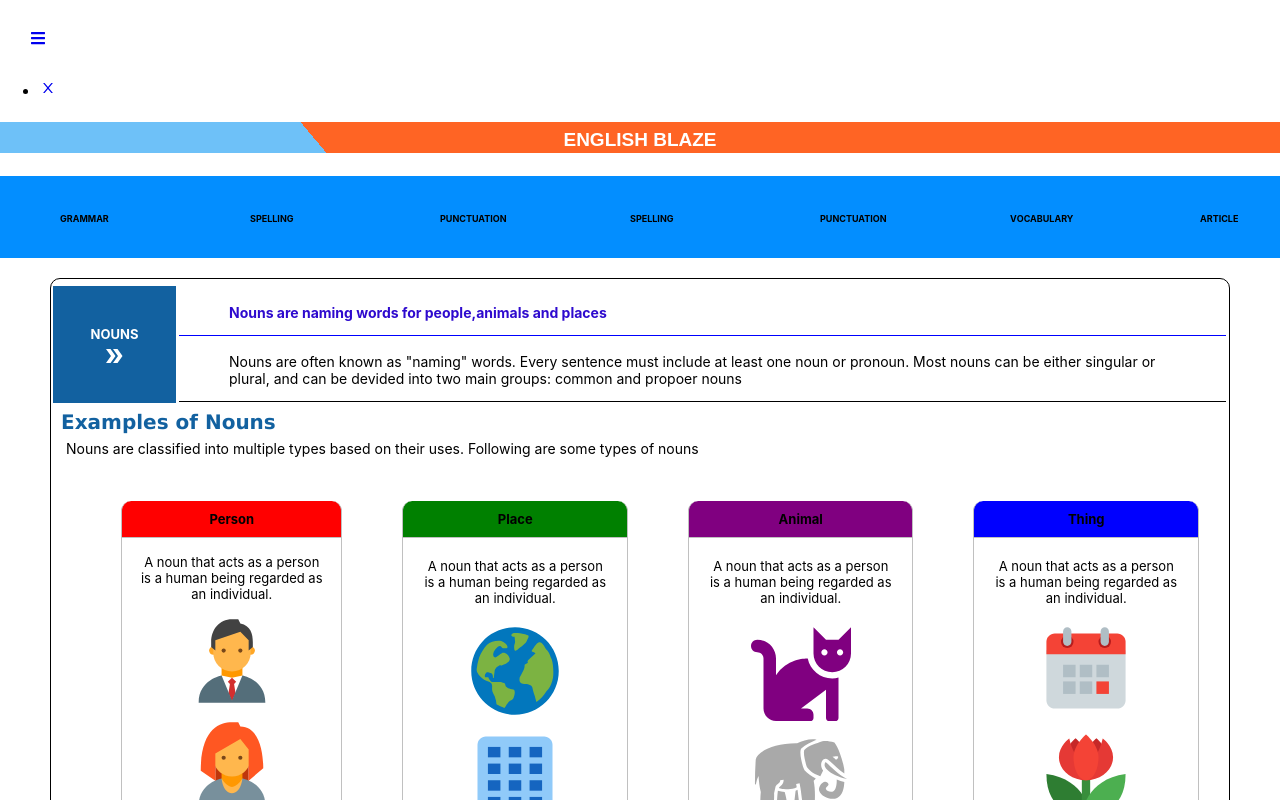
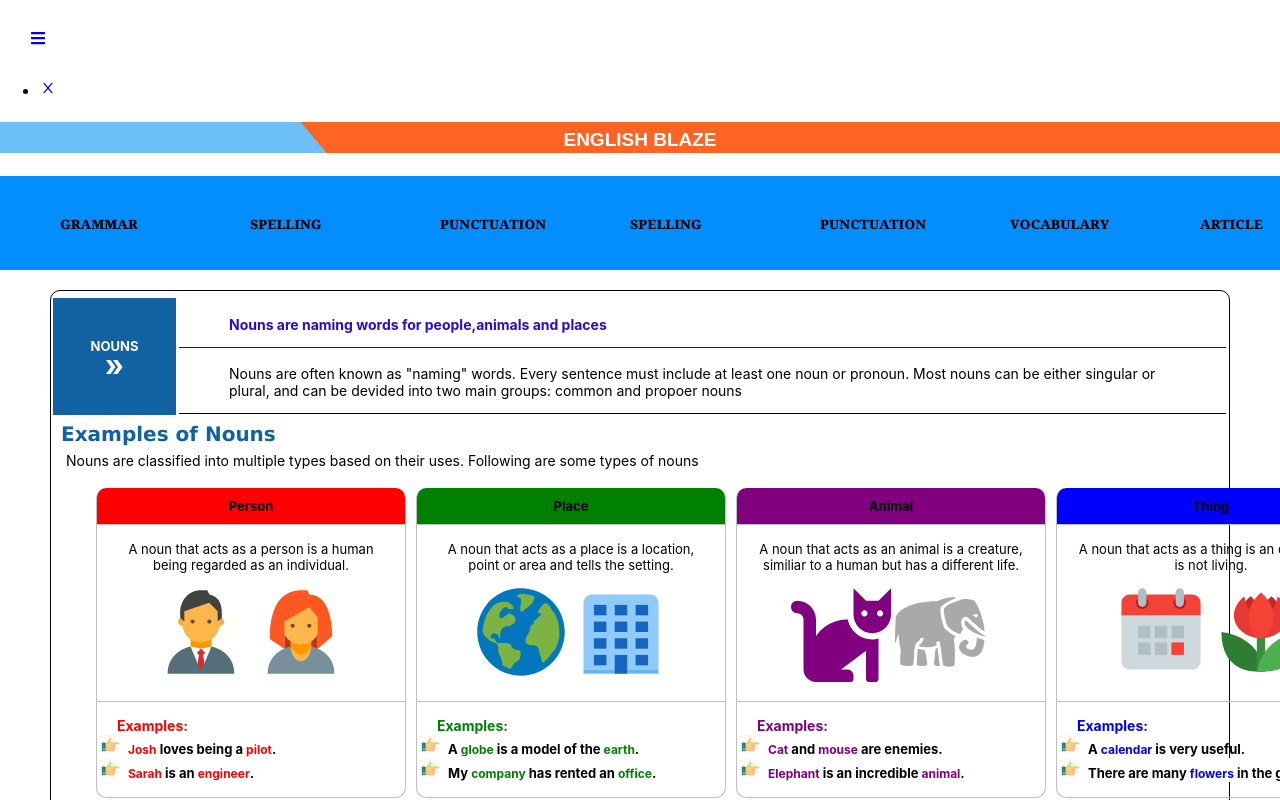
Before and after one commit to ktushar19Git/EnglishApp, a React (Create React App) app: page / in a window 1280 px wide. Shown: the top 800 px of the page. Built offline with nearby package versions, Linux system fonts and the light colour scheme.

Commit message:
content and size adjusted

```diff
--- a/src/App.css
+++ b/src/App.css
@@ -1,5 +1,6 @@
 .App {
   text-align: center;
+  font-family:-apple-system, BlinkMacSystemFont, 'Segoe UI', Roboto, Oxygen, Ubuntu, Cantarell, 'Open Sans', 'Helvetica Neue', sans-serif;
 }
 
 .App-logo {
@@ -76,8 +77,7 @@
 {
   background: #038eff;
   text-align: left;
-  font-family: -apple-system, BlinkMacSystemFont, 'Segoe UI', Roboto, Oxygen, Ubuntu, Cantarell, 'Open Sans', 'Helvetica Neue', sans-serif;
-  font-size: smaller;
+  font-family: Georgia, 'Times New Roman', Times, serif;
   font-weight: bolder;
   font-variant-caps: all-petite-caps;
 
@@ -328,7 +328,6 @@
   border-radius: 10px;
   background-color: white;
   border: 1px solid black;
-  font-family: -apple-system, BlinkMacSystemFont, 'Segoe UI', Roboto, Oxygen, Ubuntu, Cantarell, 'Open Sans', 'Helvetica Neue', sans-serif;
 }
 .Highlighters
 {
--- a/src/CSS/list.css
+++ b/src/CSS/list.css
@@ -41,13 +41,14 @@
 
 .List_item_red
 {
-    margin:10px;
+    margin:0px;
+    width: 320px;
 
 }
 .List_item_red ul
 {
-    margin: 10px;
-    padding: 10px;
+    margin: 0px;
+    padding:5px;
     list-style-type: none;
 }
 .List_item_red ul li
@@ -152,13 +153,15 @@
 
 .List_item_green
 {
-    margin:10px;
+    margin:0px;
+    width: 320px;
+
 
 }
 .List_item_green ul
 {
-    margin: 10px;
-    padding: 10px;
+    margin: 0px;
+    padding: 5px;
     list-style-type: none;
 }
 .List_item_green ul li
@@ -185,8 +188,8 @@
 }
 .List_item_green ul li div
 {
-    margin: 5px;
-    padding: 5px;
+    margin: 3px;
+    padding: 3px;
 }
 .List_item_green ul li:first-child:hover
 {
@@ -259,13 +262,15 @@
 
 .List_item_purple
 {
-    margin:10px;
+    margin:0px;
+    width: 320px;
+
 
 }
 .List_item_purple ul
 {
-    margin: 10px;
-    padding: 10px;
+    margin: 0px;
+    padding: 5px;
     list-style-type: none;
 }
 .List_item_purple ul li
@@ -292,8 +297,8 @@
 }
 .List_item_purple ul li div
 {
-    margin: 5px;
-    padding: 5px;
+    margin: 3px;
+    padding: 3px;
 }
 .List_item_purple ul li:first-child:hover
 {
@@ -366,13 +371,15 @@
 
 .List_item_blue
 {
-    margin:10px;
+    margin:0px;
+    width: 320px;
+
 
 }
 .List_item_blue ul
 {
-    margin: 10px;
-    padding: 10px;
+    margin: 0px;
+    padding: 5px;
     list-style-type: none;
 }
 .List_item_blue ul li
@@ -399,8 +406,8 @@
 }
 .List_item_blue ul li div
 {
-    margin: 5px;
-    padding: 5px;
+    margin: 3px;
+    padding: 3px;
 }
 .List_item_blue ul li:first-child:hover
 {
--- a/src/Components/PartsOfSpeech/Noun/NounExamples.js
+++ b/src/Components/PartsOfSpeech/Noun/NounExamples.js
@@ -54,7 +54,7 @@ function NounExamples()
                             </li>
                             <li>
                                 <div>
-                                    A noun that acts as a person is a human being regarded as an individual.
+                                    A noun that acts as a place is a location, point or area and tells the setting.
                                 </div>
                                 <div>
                                     <FcGlobe class="iconstandard"></FcGlobe>
@@ -81,7 +81,7 @@ function NounExamples()
                             </li>
                             <li>
                                 <div>
-                                    A noun that acts as a person is a human being regarded as an individual.
+                                    A noun that acts as an animal is a creature, similiar to a human but has a different life.
                                 </div>
                                 <div>
                                     <FaCat class="iconstandard color_purple"></FaCat>
@@ -107,7 +107,7 @@ function NounExamples()
                             </li>
                             <li>
                                 <div>
-                                    A noun that acts as a person is a human being regarded as an individual.
+                                    A noun that acts as a thing is an object that is not living.
                                 </div>
                                 <div>
                                     <FcPlanner class="iconstandard"></FcPlanner>
```
Also changed, not shown: 1 other file (tests, documents, lock files or other folders).
